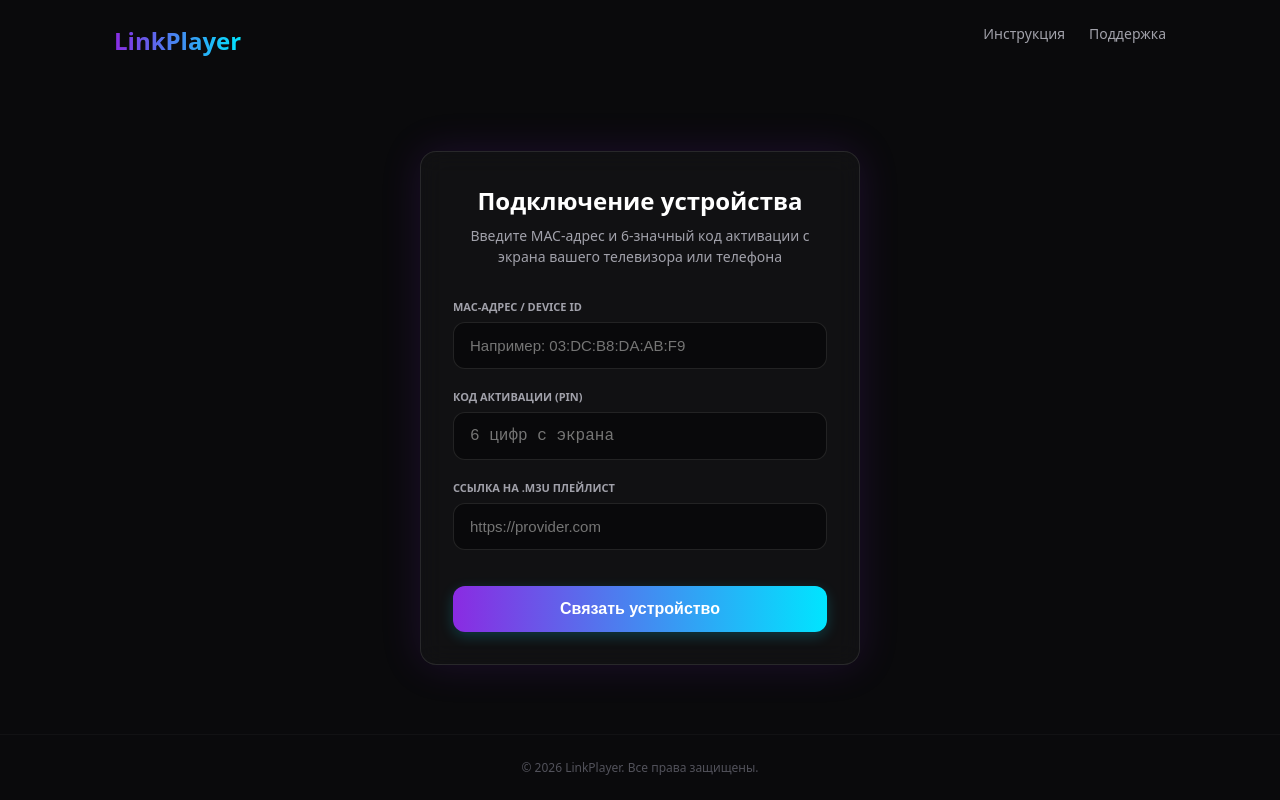
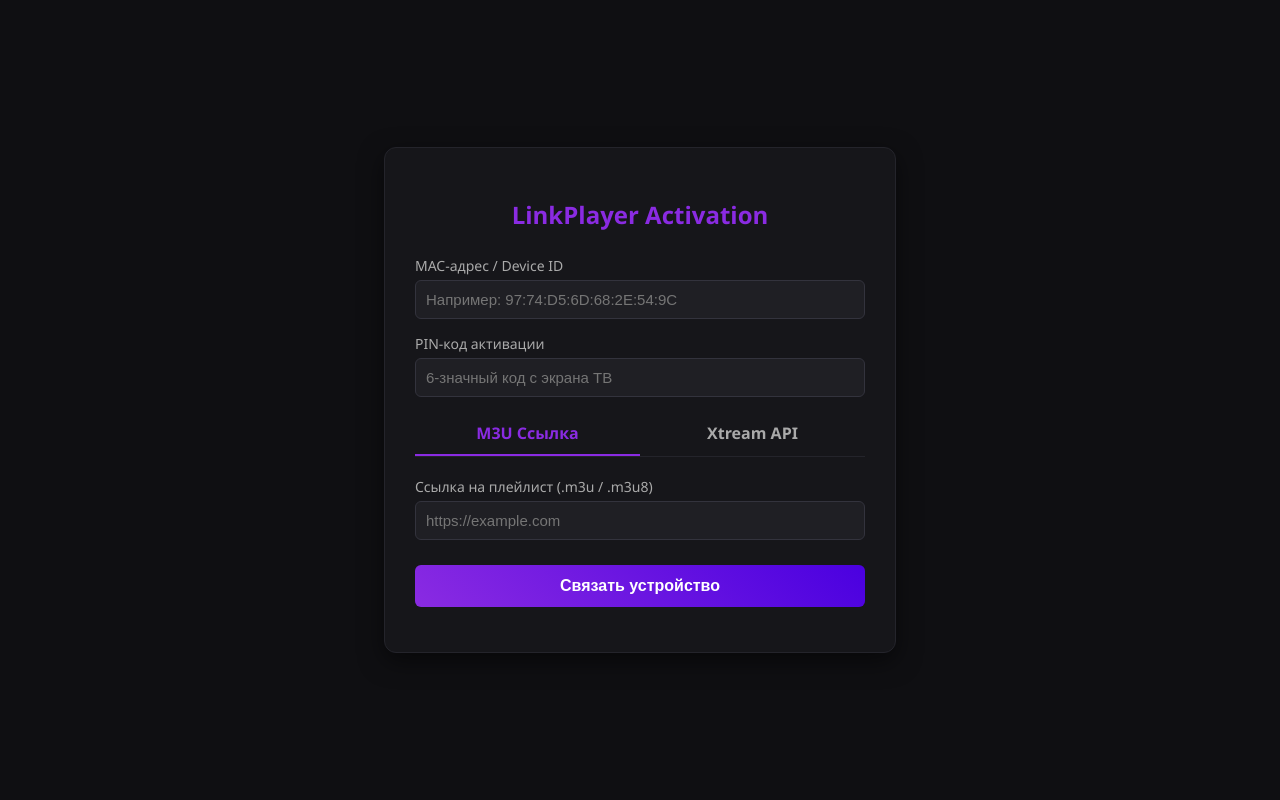
Before and after one commit to kinazdarew-afk/linkplayer-server, a website: page index.html in a window 1280 px wide. Drawn offline with Linux system fonts and the light colour scheme.

Commit message:
Update index.html

```diff
--- a/index.html
+++ b/index.html
@@ -3,211 +3,182 @@
 <head>
     <meta charset="UTF-8">
     <meta name="viewport" content="width=device-width, initial-scale=1.0">
-    <title>LinkPlayer — Подключение устройства</title>
+    <title>Панель управления LinkPlayer</title>
     <style>
-        /* Базовые настройки страницы */
-        * { box-sizing: border-box; margin: 0; padding: 0; }
         body {
-            background-color: #0A0A0C;
-            color: #E4E4E7;
-            font-family: system-ui, -apple-system, BlinkMacSystemFont, 'Segoe UI', Roboto, sans-serif;
-            min-height: screen;
+            font-family: 'Segoe UI', Tahoma, Geneva, Verdana, sans-serif;
+            background-color: #0f0f12;
+            color: #ffffff;
+            display: flex;
+            justify-content: center;
+            align-items: center;
             height: 100vh;
-            display: flex;
-            flex-direction: column;
-            justify-content: space-between;
+            margin: 0;
         }
-
-        /* Шапка сайта */
-        header {
-            max-width: 1100px;
+        .container {
+            background-color: #16161a;
+            padding: 30px;
+            border-radius: 12px;
+            box-shadow: 0 8px 24px rgba(0,0,0,0.5);
             width: 100%;
-            margin: 0 auto;
-            padding: 24px;
-            display: flex;
-            justify-content: space-between;
-            items-center: center;
+            max-width: 450px;
+            border: 1px solid #24242b;
         }
-        .logo-block { display: flex; align-items: center; gap: 12px; }
-        .logo-text {
-            font-size: 24px;
-            font-weight: 800;
-            background: linear-gradient(to right, #8A2BE2, #00E5FF);
-            -webkit-background-clip: text;
-            -webkit-text-fill-color: transparent;
-        }
-        .nav-links { display: flex; gap: 24px; }
-        .nav-links a { color: #A1A1AA; text-decoration: none; font-size: 14px; transition: color 0.2s; }
-        .nav-links a:hover { color: #FFFFFF; }
-
-        /* Главная карточка формы */
-        main {
-            flex: 1;
-            display: flex;
-            align-items: center;
-            justify-content: center;
-            padding: 24px;
-        }
-        .card {
-            max-width: 440px;
-            width: 100%;
-            background-color: rgba(255, 255, 255, 0.03);
-            border: 1px solid rgba(255, 255, 255, 0.1);
-            border-radius: 16px;
-            padding: 32px;
-            backdrop-filter: blur(12px);
-            box-shadow: 0 0 40px rgba(138, 43, 226, 0.15);
-        }
-        h1 { font-size: 24px; font-weight: 700; text-align: center; color: #FFFFFF; margin-bottom: 8px; }
-        .subtitle { font-size: 14px; color: #A1A1AA; text-align: center; margin-bottom: 32px; line-height: 1.5; }
-
-        /* Поля ввода (Inputs) */
-        .form-group { margin-bottom: 20px; }
-        label { display: block; font-size: 11px; font-weight: 600; color: #A1A1AA; text-transform: uppercase; tracking: 0.05em; margin-bottom: 8px; }
-        .input-wrapper { position: relative; }
+        h2 { text-align: center; color: #8a2be2; margin-bottom: 25px; }
+        .input-group { margin-bottom: 15px; }
+        label { display: block; margin-bottom: 5px; color: #aaaaaa; font-size: 14px; }
         input {
             width: 100%;
-            background-color: rgba(0, 0, 0, 0.4);
-            border: 1px solid rgba(255, 255, 255, 0.1);
-            border-radius: 12px;
-            padding: 14px 16px;
-            color: #FFFFFF;
+            padding: 10px;
+            background-color: #1f1f24;
+            border: 1px solid #33333d;
+            border-radius: 6px;
+            color: white;
+            box-sizing: border-box;
             font-size: 15px;
-            transition: border-color 0.2s;
-            outline: none;
         }
-        input:focus { border-color: #00E5FF; }
-        #pinCode { font-family: monospace; tracking: 0.15em; font-size: 16px; }
-        #pinCode:focus { border-color: #8A2BE2; }
-
-        /* Кнопка отправки */
+        input:focus { border-color: #8a2be2; outline: none; }
+        .tabs {
+            display: flex;
+            margin-bottom: 20px;
+            border-bottom: 1px solid #24242b;
+        }
+        .tab {
+            flex: 1;
+            text-align: center;
+            padding: 10px;
+            cursor: pointer;
+            color: #aaaaaa;
+            font-weight: bold;
+            transition: 0.3s;
+        }
+        .tab.active {
+            color: #8a2be2;
+            border-bottom: 2px solid #8a2be2;
+        }
+        .hidden { display: none; }
         button {
             width: 100%;
-            background: linear-gradient(to right, #8A2BE2, #00E5FF);
-            color: #FFFFFF;
+            padding: 12px;
+            background: linear-gradient(45deg, #8a2be2, #4a00e0);
+            border: none;
+            border-radius: 6px;
+            color: white;
+            font-weight: bold;
             font-size: 16px;
-            font-weight: 700;
-            padding: 14px;
-            border: none;
-            border-radius: 12px;
             cursor: pointer;
-            box-shadow: 0 4px 14px rgba(0, 229, 255, 0.2);
-            transition: all 0.2s;
-            margin-top: 16px;
+            margin-top: 10px;
+            transition: 0.3s;
         }
-        button:hover { filter: brightness(1.1); box-shadow: 0 4px 20px rgba(138, 43, 226, 0.4); }
-        button:active { transform: scale(0.98); }
-
-        /* Окно статуса */
-        #statusMessage {
-            display: none;
-            padding: 16px;
-            border-radius: 12px;
-            font-size: 14px;
-            font-weight: 500;
-            text-align: center;
-            margin-bottom: 24px;
-        }
-
-        /* Подвал */
-        footer { padding: 24px; text-align: center; font-size: 12px; color: #52525B; border-top: 1px solid rgba(255,255,255,0.03); }
+        button:hover { opacity: 0.9; }
+        #message { text-align: center; margin-top: 15px; font-weight: bold; }
+        .success { color: #00ff7f; }
+        .error { color: #ff4500; }
     </style>
 </head>
 <body>
 
-    <!-- Шапка сайта -->
-    <header>
-        <div class="logo-block">
-            <span class="logo-text">LinkPlayer</span>
-        </div>
-        <div class="nav-links">
-            <a href="#">Инструкция</a>
-            <a href="#">Поддержка</a>
-        </div>
-    </header>
+<div class="container">
+    <h2>LinkPlayer Activation</h2>
 
-    <!-- Форма привязки -->
-    <main>
-        <div class="card">
-            <h1>Подключение устройства</h1>
-            <p class="subtitle">Введите MAC-адрес и 6-значный код активации с экрана вашего телевизора или телефона</p>
-
-            <!-- Окно статуса запроса -->
-            <div id="statusMessage"></div>
-
-            <form id="linkForm">
-                <!-- Поле MAC-адреса -->
-                <div class="form-group">
+    <div class="input-group">
         <label>MAC-адрес / Device ID</label>
-                    <input type="text" id="macAddress" placeholder="Например: 03:DC:B8:DA:AB:F9" required>
+        <input type="text" id="macAddress" placeholder="Например: 97:74:D5:6D:68:2E:54:9C" required>
     </div>
 
-                <!-- Поле PIN-кода -->
-                <div class="form-group">
-                    <label>Код активации (PIN)</label>
-                    <input type="text" id="pinCode" maxlength="6" placeholder="6 цифр с экрана" required>
+    <div class="input-group">
+        <label>PIN-код активации</label>
+        <input type="text" id="pinCode" placeholder="6-значный код с экрана ТВ" required>
     </div>
 
-                <!-- Поле ссылки на M3U плейлист -->
-                <div class="form-group">
-                    <label>Ссылка на .m3u плейлист</label>
-                    <input type="url" id="playlistUrl" placeholder="https://provider.com" required>
+    <div class="tabs">
+        <div class="tab active" id="tabM3u" onclick="switchTab('m3u')">M3U Ссылка</div>
+        <div class="tab" id="tabXtream" onclick="switchTab('xtream')">Xtream API</div>
     </div>
 
-                <!-- Кнопка отправки формы -->
-                <button type="submit">Связать устройство</button>
-            </form>
+    <!-- Форма для M3U -->
+    <div id="formM3u" class="input-group">
+        <label>Ссылка на плейлист (.m3u / .m3u8)</label>
+        <input type="url" id="playlistUrl" placeholder="https://example.com">
     </div>
-    </main>
 
-    <!-- Подвал -->
-    <footer>
-        &copy; 2026 LinkPlayer. Все права защищены.
-    </footer>
+    <!-- Форма для Xtream Codes -->
+    <div id="formXtream" class="hidden">
+        <div class="input-group">
+            <label>Адрес сервера (Host URL)</label>
+            <input type="url" id="xtreamUrl" placeholder="http://provider-dns.com:8080">
+        </div>
+        <div class="input-group">
+            <label>Имя пользователя (Username)</label>
+            <input type="text" id="xtreamUser" placeholder="Логин">
+        </div>
+        <div class="input-group">
+            <label>Пароль (Password)</label>
+            <input type="password" id="xtreamPass" placeholder="Пароль">
+        </div>
+    </div>
 
-    <!-- JS логика для связи с сервером -->
+    <button onclick="submitForm()">Связать устройство</button>
+    <div id="message"></div>
+</div>
+
 <script>
-        document.getElementById('linkForm').addEventListener('submit', async (e) => {
-            e.preventDefault();
+    let currentMode = 'm3u';
 
-            const macAddress = document.getElementById('macAddress').value.trim();
-            const pinCode = document.getElementById('pinCode').value.trim();
-            const playlistUrl = document.getElementById('playlistUrl').value.trim();
-            const statusBox = document.getElementById('statusMessage');
+    function switchTab(mode) {
+        currentMode = mode;
+        if(mode === 'm3u') {
+            document.getElementById('tabM3u').classList.add('active');
+            document.getElementById('tabXtream').classList.remove('active');
+            document.getElementById('formM3u').classList.remove('hidden');
+            document.getElementById('formXtream').classList.add('hidden');
+        } else {
+            document.getElementById('tabM3u').classList.remove('active');
+            document.getElementById('tabXtream').classList.add('active');
+            document.getElementById('formM3u').classList.add('hidden');
+            document.getElementById('formXtream').classList.remove('hidden');
+        }
+    }
 
-            statusBox.style.display = "block";
-            statusBox.style.backgroundColor = "rgba(59, 130, 246, 0.1)";
-            statusBox.style.color = "#60A5FA";
-            statusBox.style.border = "1px solid rgba(59, 130, 246, 0.2)";
-            statusBox.innerText = "Отправка данных...";
+    async function submitForm() {
+        const messageDiv = document.getElementById('message');
+        messageDiv.className = '';
+        messageDiv.innerText = 'Отправка данных...';
+
+        const data = {
+            macAddress: document.getElementById('macAddress').value.trim(),
+            pinCode: document.getElementById('pinCode').value.trim(),
+            isXtream: currentMode === 'xtream'
+        };
+
+        if (currentMode === 'm3u') {
+            data.playlistUrl = document.getElementById('playlistUrl').value.trim();
+        } else {
+            data.xtreamUrl = document.getElementById('xtreamUrl').value.trim();
+            data.xtreamUser = document.getElementById('xtreamUser').value.trim();
+            data.xtreamPass = document.getElementById('xtreamPass').value.trim();
+        }
 
         try {
             const response = await fetch('/api/link-device', {
                 method: 'POST',
                 headers: { 'Content-Type': 'application/json' },
-                    body: JSON.stringify({ macAddress, pinCode, playlistUrl })
+                body: JSON.stringify(data)
             });
+            const result = await response.json();
 
-                const data = await response.json();
-
-                if (response.ok) {
-                    statusBox.style.backgroundColor = "rgba(34, 197, 94, 0.1)";
-                    statusBox.style.color = "#4ADE80";
-                    statusBox.style.border = "1px solid rgba(34, 197, 94, 0.2)";
-                    statusBox.innerText = "Успешно! Плейлист загружен в систему.";
+            if (response.ok && result.success) {
+                messageDiv.className = 'success';
+                messageDiv.innerText = 'Устройство успешно связано! Плеер перезапустится автоматичски.';
             } else {
-                    statusBox.style.backgroundColor = "rgba(239, 68, 68, 0.1)";
-                    statusBox.style.color = "#F87171";
-                    statusBox.style.border = "1px solid rgba(239, 68, 68, 0.2)";
-                    statusBox.innerText = data.message || "Ошибка подключения";
+                messageDiv.className = 'error';
+                messageDiv.innerText = result.message || 'Ошибка привязки устройства.';
             }
         } catch (error) {
-                statusBox.style.backgroundColor = "rgba(239, 68, 68, 0.1)";
-                statusBox.style.color = "#F87171";
-                statusBox.style.border = "1px solid rgba(239, 68, 68, 0.2)";
-                statusBox.innerText = "Не удалось связаться с сервером.";
+            messageDiv.className = 'error';
+            messageDiv.innerText = 'Ошибка подключения к серверу.';
         }
-        });
+    }
 </script>
 </body>
 </html>
```
Lines whose indentation alone changed are shown as unchanged.
